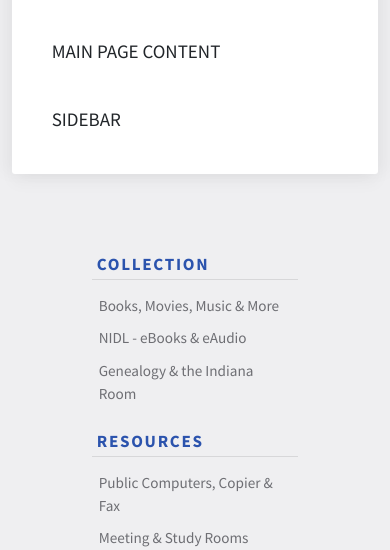
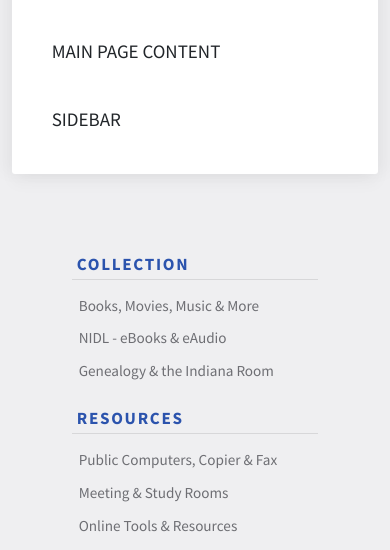
Before and after one commit to chirmer/hctpl-2018, a plain HTML site: page index.html in a window 390 px wide. Shown: the part 289-839 px from the top of the page. Drawn offline with nearby package versions, Linux system fonts and the light colour scheme; a web font is replaced by a local one.

Commit message:
Quick fix for menu column width on mobile.

```diff
--- a/css/hctpl.css
+++ b/css/hctpl.css
@@ -279,8 +279,8 @@ footer nav {
     width: 100%;
     margin-left: auto;
     margin-right: auto;
-    padding-left: 40px;
-    padding-right: 40px;
+    padding-left: 20px;
+    padding-right: 20px;
   }
 
   #menu-main h3, footer nav h3 {
```
